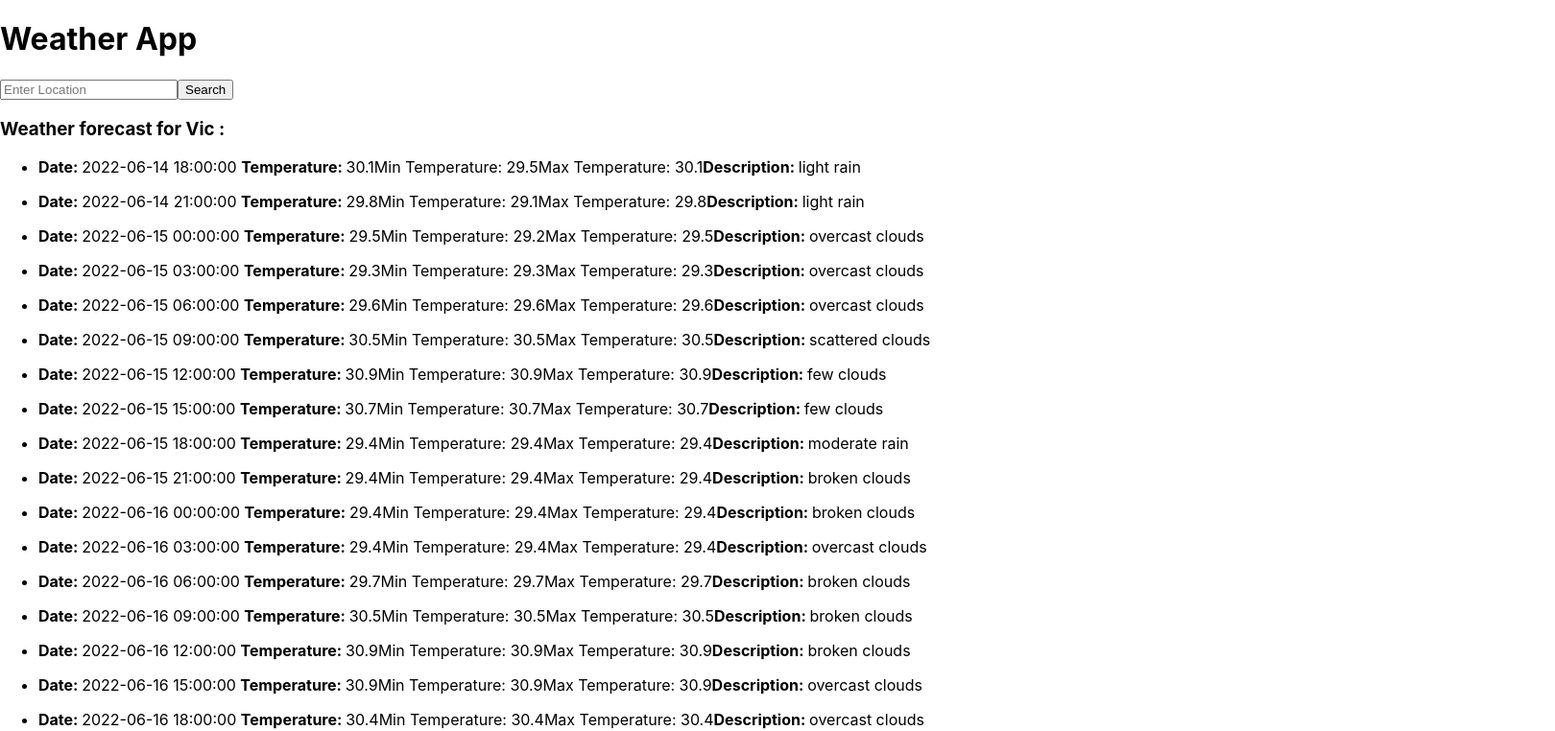
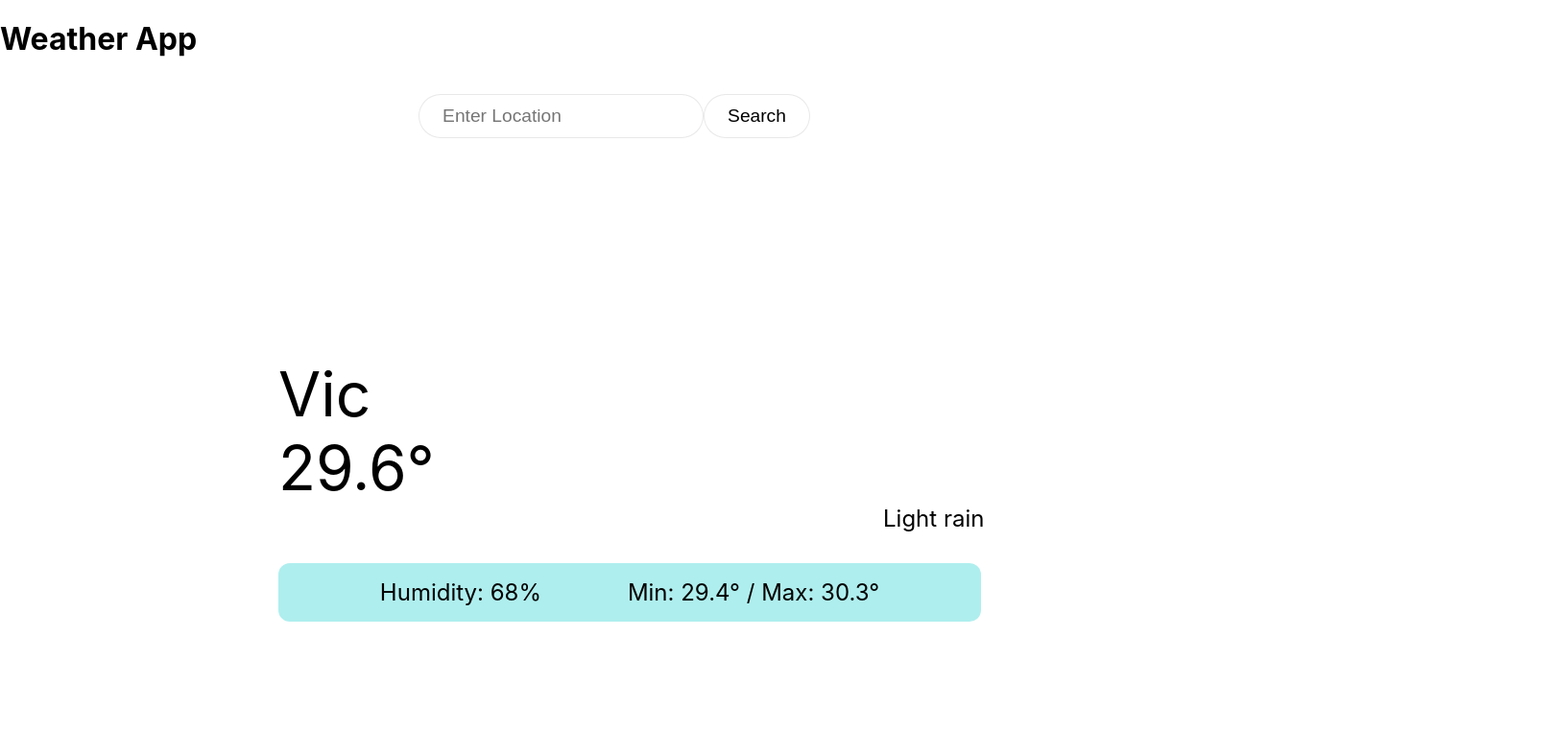
Before and after one commit to lucioxx89/Weather_App, a React (Create React App) app: page / in a window 1280 px wide. Shown: the top 762 px of the page at 96% size, 1620 px wide, since content can reach past the window. Built offline with nearby package versions, Linux system fonts and the light colour scheme; no server answers.

Commit message:
addes new component actualWeather, added style css in form and actualweather component

```diff
--- a/src/App.js
+++ b/src/App.js
@@ -1,14 +1,15 @@
 import React from "react";
-import ForecastList from "./components/ForecastList";
+// import ForecastList from "./components/ForecastList";
 import SearchForm from "./components/SearchForm";
+import ActualWeather from "./components/ActualWeather";
 
 function App() {
   return (
     <>
       <h1> Weather App </h1>
       <SearchForm />
-
-      <ForecastList />
+      <ActualWeather />
+      {/* <ForecastList /> */}
     </>
   );
 }
--- /dev/null
+++ b/src/components/ActualWeather.css
@@ -0,0 +1,50 @@
+.weather_container {
+  max-width: 700px;
+  height: 700px;
+  margin: auto;
+  padding: 0 1rem;
+  position: relative;
+  top: 5%;
+  display: flex;
+  flex-direction: column;
+  justify-content: center;
+  align-items: center;
+}
+
+.top_info {
+  width: 100%;
+  margin: 1rem auto;
+}
+
+.location {
+  font-size: 4rem;
+}
+
+.temperature {
+  font-size: 4rem;
+}
+
+.weather_description {
+  font-size: 1.5rem;
+  position: relative;
+  right: -90%;
+}
+
+.humidity {
+  font-size: 1.5rem;
+}
+
+.temp_min_max {
+  font-size: 1.5rem;
+}
+
+.bottom_info {
+  display: flex;
+  justify-content: space-evenly;
+  text-align: center;
+  width: 100%;
+  margin: 1rem auto;
+  padding: 1rem;
+  border-radius: 12px;
+  background-color: paleturquoise;
+}
--- /dev/null
+++ b/src/components/ActualWeather.js
@@ -0,0 +1,60 @@
+import React, { useEffect, useState } from "react";
+
+import "./ActualWeather.css";
+
+const ActualWeather = () => {
+  //   const API_KEY = "24c3564ab328937258934fca6c93f832";
+  const [city, setCity] = useState("");
+  const [temperature, setTemperature] = useState("");
+  const [humidity, setHumidity] = useState("");
+  const [weatherDescription, setWeatherDescription] = useState("");
+  const [tempMin, setTempMin] = useState("");
+  const [tempMax, setTempMax] = useState("");
+
+  useEffect(() => {
+    fetch("http://localhost:3000/weather.json")
+      .then((response) => {
+        return response.json();
+      })
+      .then((data) => {
+        console.log(data, "myData");
+        setCity(data.name);
+        setTemperature(data.main.temp);
+        setHumidity(data.main.humidity);
+        setWeatherDescription(data.weather[0].description);
+        setTempMin(data.main.temp_min);
+        setTempMax(data.main.temp_max);
+      });
+  }, []);
+
+  const Temperature_Rounded = Number(temperature / 10).toFixed(1);
+  const Min_Temperature_Rounded = Number(tempMin / 10).toFixed(1);
+  const Max_Temperature_Rounded = Number(tempMax / 10).toFixed(1);
+  const weatherDescription_cap_letter =
+    weatherDescription.charAt(0).toUpperCase() + weatherDescription.slice(1);
+  return (
+    <>
+      <div className="weather_container">
+        <div className="top_info">
+          {" "}
+          <div className="location">{city}</div>
+          <div className="temperature">{Temperature_Rounded}°</div>
+          <div className="weather_description">
+            {" "}
+            {weatherDescription_cap_letter}{" "}
+          </div>
+        </div>
+
+        <div className="bottom_info">
+          <div className="humidity">Humidity: {humidity}%</div>
+
+          <div className="temp_min_max">
+            Min: {Min_Temperature_Rounded}° / Max: {Max_Temperature_Rounded}°
+          </div>
+        </div>
+      </div>
+    </>
+  );
+};
+
+export default ActualWeather;
--- a/src/components/ForecastList.js
+++ b/src/components/ForecastList.js
@@ -1,63 +1,65 @@
-import React, { useState, useEffect } from "react";
-// import WeatherDescriptionItem from "./WeatherDescriptionItem";
+// import React, { useState, useEffect } from "react";
+// // import WeatherDescriptionItem from "./WeatherDescriptionItem";
 
-const ForecastList = (props) => {
-  const [city, setCity] = useState("");
-  const [forecastList, setForecastList] = useState([]);
-  const [weatherDescription, setWeatherDescription] = useState([]);
+// const ForecastList = (props) => {
+//   const [city, setCity] = useState("");
+//   const [forecastList, setForecastList] = useState([]);
+//   // const [weatherDescription, setWeatherDescription] = useState([]);
 
-  useEffect(() => {
-    fetch("http://localhost:3000/forecast.json")
-      // fetch(
-      //   "https://api.openweathermap.org/data/2.5/forecast?lat=41.93012&lon=2.25486&appid=24c3564ab328937258934fca6c93f832"
-      // )
+//   useEffect(() => {
+//     fetch("http://localhost:3000/forecast.json")
+//       // fetch(
+//       //   "https://api.openweathermap.org/data/2.5/forecast?lat=41.93012&lon=2.25486&appid=24c3564ab328937258934fca6c93f832"
+//       // )
 
-      // city
+//       // city
 
-      // https://api.openweathermap.org/data/2.5/weather?q=${location}&appid=24c3564ab328937258934fca6c93f832
-      .then((response) => {
-        if (!response.ok) throw response;
-        return response.json();
-      })
+//       // https://api.openweathermap.org/data/2.5/weather?q=${location}&appid=24c3564ab328937258934fca6c93f832
+//       .then((response) => {
+//         if (!response.ok) throw response;
+//         return response.json();
+//       })
 
-      .then((data) => {
-        setCity(data.city.name);
-        setForecastList(data.list);
-        // setWeatherDescription(data.list);
+//       .then((data) => {
+//         setCity(data.city.name);
+//         setForecastList(data.list);
+//         // setWeatherDescription(data.list);
 
-        console.log(data.city.name, "List from API");
-        console.log(data.list, "List from API");
-      })
-      .catch((error) => {
-        console.log(error);
-      });
-  }, []);
+//         console.log(data.city.name, "List from API");
+//         console.log(data.list, "List from API");
+//       })
+//       .catch((error) => {
+//         console.log(error);
+//       });
+//   }, []);
 
-  return (
-    <div>
-      <h3> Weather forecast for {city} :</h3>
-      {forecastList.map((item, index) => {
-        const temperature = (item.main.temp / 10).toFixed(1);
-        const min_temperature = (item.main.temp_min / 10).toFixed(1);
-        const max_temperature = (item.main.temp_max / 10).toFixed(1);
-        const description = item.weather[0].description;
+//   return (
+//     <div>
+//       <h3> Weather forecast for {city} :</h3>
+//       {forecastList.map((item, index) => {
+//         const temperature = (item.main.temp / 10).toFixed(1);
+//         {
+//           /* const min_temperature = (item.main.temp_min / 10).toFixed(1);
+//         const max_temperature = (item.main.temp_max / 10).toFixed(1); */
+//         }
+//         const description = item.weather[0].description;
 
-        return (
-          <ul key={index}>
-            <li>
-              <span style={{ fontWeight: "bolder" }}>Date: </span> {item.dt_txt}{" "}
-              <span style={{ fontWeight: "bolder" }}>Temperature: </span>
-              {temperature}
-              Min Temperature: {min_temperature}
-              Max Temperature: {max_temperature}
-              <span style={{ fontWeight: "bolder" }}>Description: </span>
-              {description}
-            </li>
-          </ul>
-        );
-      })}
-    </div>
-  );
-};
+//         return (
+//           <ul key={index}>
+//             <li>
+//               <span style={{ fontWeight: "bolder" }}>Date: </span> {item.dt_txt}{" "}
+//               <span style={{ fontWeight: "bolder" }}>Temperature: </span>
+//               {temperature}
+//               {/* Min Temperature: {min_temperature}
+//               Max Temperature: {max_temperature} */}
+//               <span style={{ fontWeight: "bolder" }}>Description: </span>
+//               {description}
+//             </li>
+//           </ul>
+//         );
+//       })}
+//     </div>
+//   );
+// };
 
-export default ForecastList;
+// export default ForecastList;
--- a/src/components/SearchForm.js
+++ b/src/components/SearchForm.js
@@ -1,18 +1,22 @@
 import React, { useState } from "react";
+
+import "./searchForm.css";
 
 const SearchForm = () => {
   const [city, setCity] = useState("");
 
-  const URL = `https://api.openweathermap.org/data/2.5/weather?q=${city}&appid=24c3564ab328937258934fca6c93f832`;
+  const API_KEY = "24c3564ab328937258934fca6c93f832";
 
-  fetch(URL)
+  fetch(
+    `https://api.openweathermap.org/data/2.5/weather?q=${city}&appid=${API_KEY}`
+  )
     .then((response) => {
       if (!response.ok) throw response;
       return response.json();
     })
 
     .then((data) => {
-      console.log(data.list, "List from API");
+      console.log(data, "List from city API");
     })
     .catch((error) => {
       console.log(error);
@@ -24,22 +28,29 @@ const SearchForm = () => {
 
   const onSubmitHandler = (event) => {
     event.preventDefault();
-    setCity("");
-    console.log(city);
+    // console.log(city);
   };
+  //   setCity("");
 
   return (
     <>
+      <div className="search_bar">
         <form onSubmit={onSubmitHandler}>
           <input
+            className="input"
             type="text"
             name="city"
             placeholder="Enter Location"
             onChange={onChangeHandler}
             value={city}
           />
-        <button type="submit">Search</button>
+          <button className="search_bar_button" type="submit">
+            Search
+          </button>
         </form>
+      </div>
+
+      {/* <h1>{city.name}</h1> */}
     </>
   );
 };
--- /dev/null
+++ b/src/components/searchForm.css
@@ -0,0 +1,22 @@
+.search_bar {
+  text-align: center;
+  padding: 1rem;
+}
+
+.input,
+.search_bar_button {
+  padding: 0.7rem 1.5rem;
+  font-size: 1.2rem;
+  border-radius: 25px;
+  border: 1px solid rgba(38, 37, 37, 0.1);
+  background: rgba(255, 255, 255, 0.1);
+}
+
+.search_bar_button {
+  padding: 0.7rem 1.5rem;
+  font-size: 1.2rem;
+  border-radius: 25px;
+  border: 1px solid rgba(38, 37, 37, 0.1);
+  background: rgba(255, 255, 255, 0.1);
+  cursor: pointer;
+}
```
Lines whose indentation alone changed are shown as unchanged.
